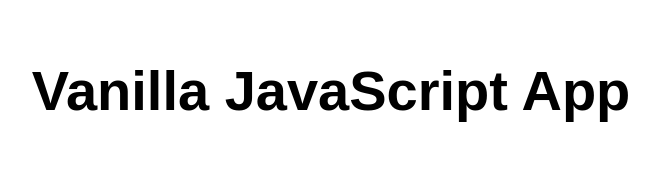
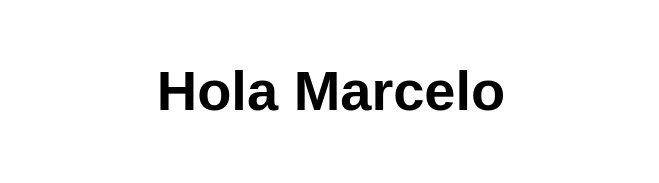
Before and after one commit to malonsolzc/mi-primer-app-mam, a website: page src/index.html in a window 1280 px wide. Shown: the whole page, without its empty margins (309-968 px from the left). Drawn offline with Linux system fonts and the light colour scheme.

Commit message:
// Se cambia el texto del h1 a "Hola Marcelo"

```diff
--- a/src/index.html
+++ b/src/index.html
@@ -10,7 +10,7 @@
 
 <body>
   <main>
-    <h1>Vanilla JavaScript App</h1>
+    <h1>Hola Marcelo</h1>
   </main>
 </body>
 
```
